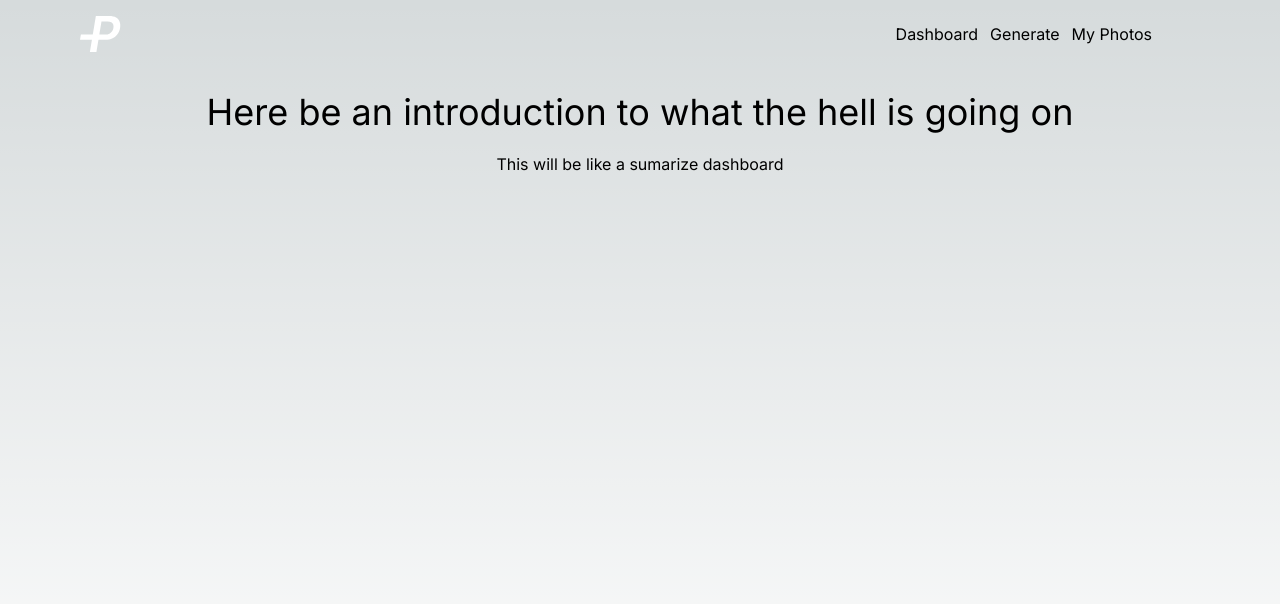
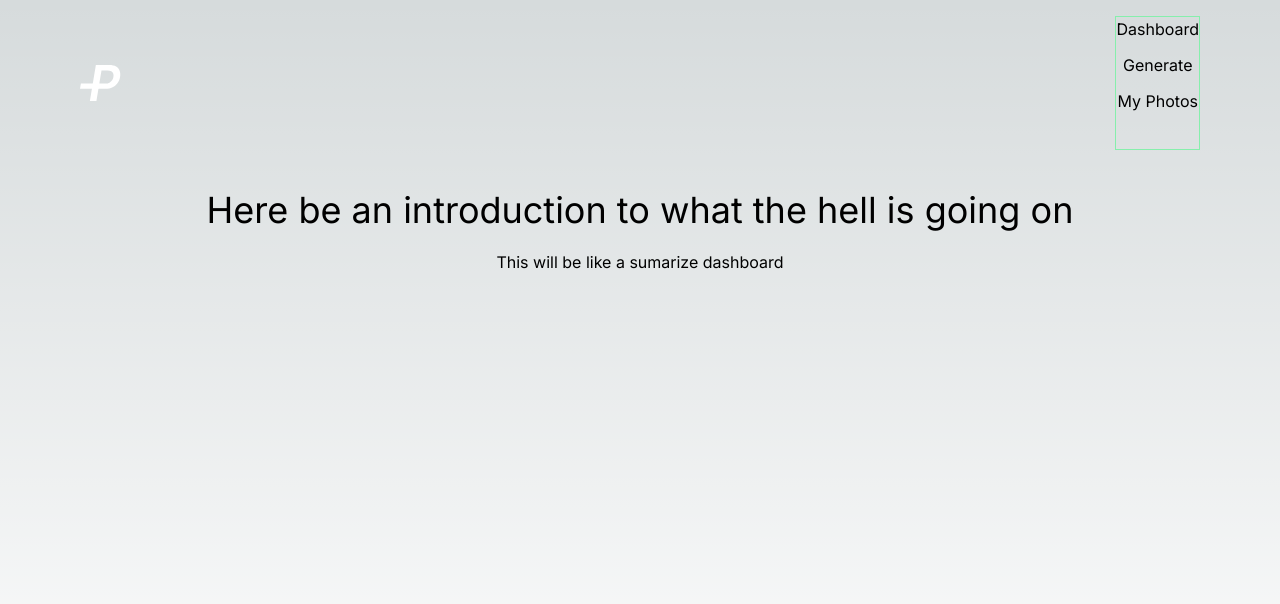
Before and after one commit to ronbarrantes/portraits, a Next.js app: page / in a window 1280 px wide. Shown: the top 604 px of the page. Built offline with nearby package versions, Linux system fonts and the light colour scheme.

Commit message:
Update Icons

```diff
--- a/src/ui/Icon.tsx
+++ b/src/ui/Icon.tsx
@@ -12,7 +12,8 @@ const iconMap = {
   logout: ExitIcon,
 } as const
 
-type IconName = keyof typeof iconMap
+export type IconName = keyof typeof iconMap
+
 interface IconProps {
   name: IconName
   className?: string
--- a/src/ui/NavBar.tsx
+++ b/src/ui/NavBar.tsx
@@ -1,6 +1,8 @@
 import Link from 'next/link'
 
 import { UserButton } from '@clerk/nextjs'
+
+import { IconName } from './Icon'
 
 const LinkButton = ({
   href,
@@ -21,6 +23,7 @@ const LinkButton = ({
 export type NavItem = {
   href: string
   name: string | React.ReactNode
+  icon?: IconName
 }
 interface NavProps {
   navItems: NavItem[]
@@ -29,8 +32,8 @@ interface NavProps {
 
 export const NavBar = ({ navItems, children }: NavProps) => {
   return (
-    <nav className="flex items-center">
-      <ul className="flex items-center gap-3">
+    <nav className="flex flex-col items-center border border-green-300">
+      <ul className="flex flex-col items-center gap-3">
         {navItems.map((item, idx) => (
           <li key={idx}>
             <LinkButton href={item.href}>{item.name}</LinkButton>
```
